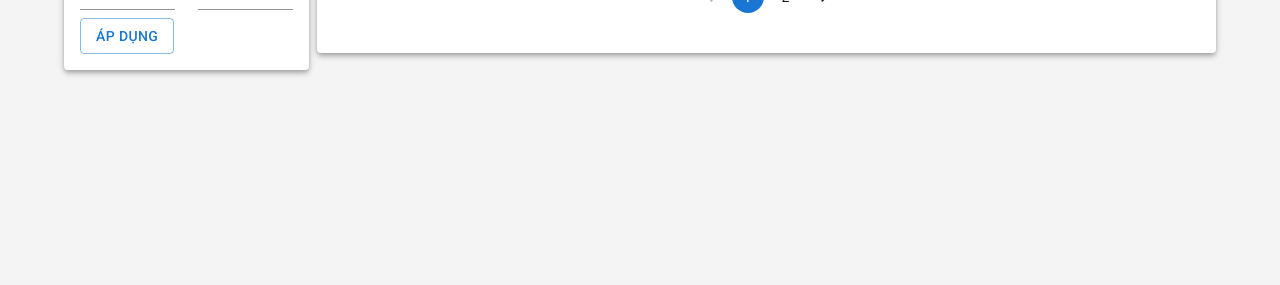
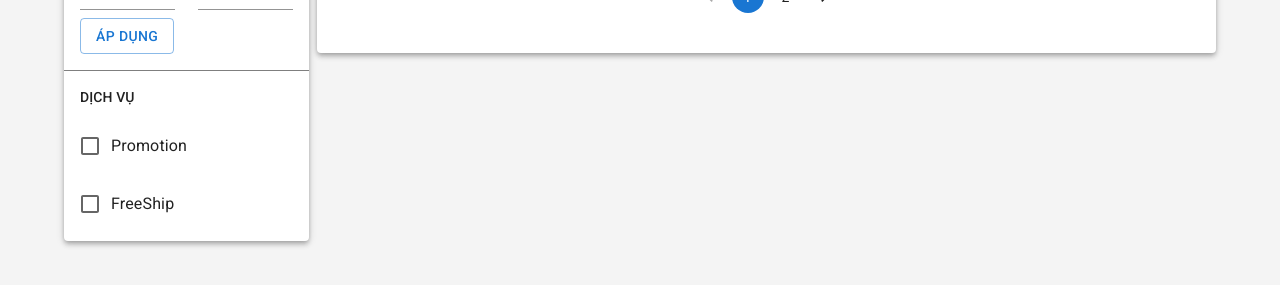
Before and after one commit to AndyLab9596/e-commerce, a React (Create React App) app: page /products in a window 1280 px wide. Shown: the part 219-504 px from the top of the page. Built offline with nearby package versions, Linux system fonts and the light colour scheme; no server answers.

Commit message:
filter by service ok

```diff
--- /dev/null
+++ b/src/features/Product/components/Filters/FilterByService.jsx
@@ -0,0 +1,87 @@
+import { Checkbox, FormControlLabel, Typography } from '@mui/material';
+import { makeStyles } from '@mui/styles';
+import { Box } from '@mui/system';
+import React from 'react';
+
+const useStyles = makeStyles({
+    root: {
+        padding: 16,
+        borderTop: '1px solid rgba(0,0,0,0.5)',
+
+    },
+
+    range: {
+        display: 'flex',
+        flexFlow: 'row nowrap',
+        alignItems: 'center',
+        marginTop: 8,
+        marginBottom: 8,
+
+        "& > span": {
+            marginLeft: '8px',
+            marginRight: '8px',
+        }
+
+    },
+
+    list: {
+        padding: 0,
+        margin: 0,
+        listStyleType: 'none',
+
+        '& > li': {
+            marginTop: 16,
+        }
+    }
+})
+
+const FilterByService = ({ filters, onChange }) => {
+    const classes = useStyles()
+
+    // const [values, setValues] = useState({
+    //     isPromotion: Boolean(filters.isPromotion),
+    //     isFreeShip: Boolean(filters.isFreeShip),
+    // })
+
+    const handleChange = (e) => {
+        // setValues(prev => ({
+        //     ...prev,
+        //     [e.target.checked]: e.target.value,
+        // }));
+        if (onChange) onChange({ [e.target.name]: e.target.checked })
+        console.log({ [e.target.name]: e.target.checked })
+    }
+
+    // const handleSubmit = () => {
+    //     if (onChange) onChange(values)
+
+    // }
+
+    return (
+        <Box className={classes.root}>
+            <Typography variant="subtitle2">DỊCH VỤ</Typography>
+
+            <ul className={classes.list}>
+                {['isPromotion', 'isFreeShip'].map(service => {
+                    // console.log(filters)
+                    return (
+                        <li key={service}>
+                            {/* <Checkbox color="secondary" checked={values[service]} onChange={handleChange} name={service} /> */}
+                            <FormControlLabel
+                                label={service.slice(2)}
+                                control={
+                                    <Checkbox
+                                        color="secondary" checked={Boolean(filters[service])} onChange={handleChange} name={service}
+                                    />
+                                }
+                            />
+                        </li>
+                    )
+                })}
+            </ul>
+
+        </Box>
+    );
+};
+
+export default FilterByService;
--- a/src/features/Product/components/ProductFilters.jsx
+++ b/src/features/Product/components/ProductFilters.jsx
@@ -2,6 +2,7 @@ import { Box } from '@mui/system';
 import React from 'react';
 import FilterByCategory from './Filters/FilterByCategory';
 import FilterByPrice from './Filters/FilterByPrice';
+import FilterByService from './Filters/FilterByService';
 
 const ProductFilters = ({ filters, onChange }) => {
 
@@ -17,7 +18,7 @@ const ProductFilters = ({ filters, onChange }) => {
         onChange(newFilters)
     }
 
-    const handlePriceChange = (values) => {
+    const handleChange = (values) => {
         if (onChange) {
             onChange(values)
         }
@@ -26,7 +27,8 @@ const ProductFilters = ({ filters, onChange }) => {
     return (
         <Box>
             <FilterByCategory onChange={handleCategoryChange} />
-            <FilterByPrice onChange={handlePriceChange} />
+            <FilterByPrice onChange={handleChange} />
+            <FilterByService filters={filters} onChange={handleChange} />
         </Box>
     );
 };
```
